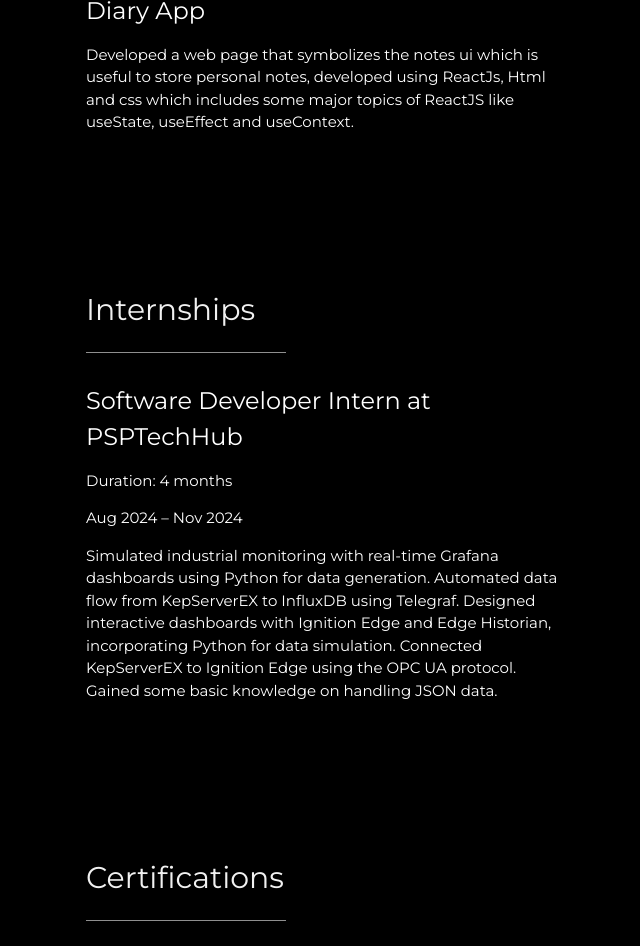
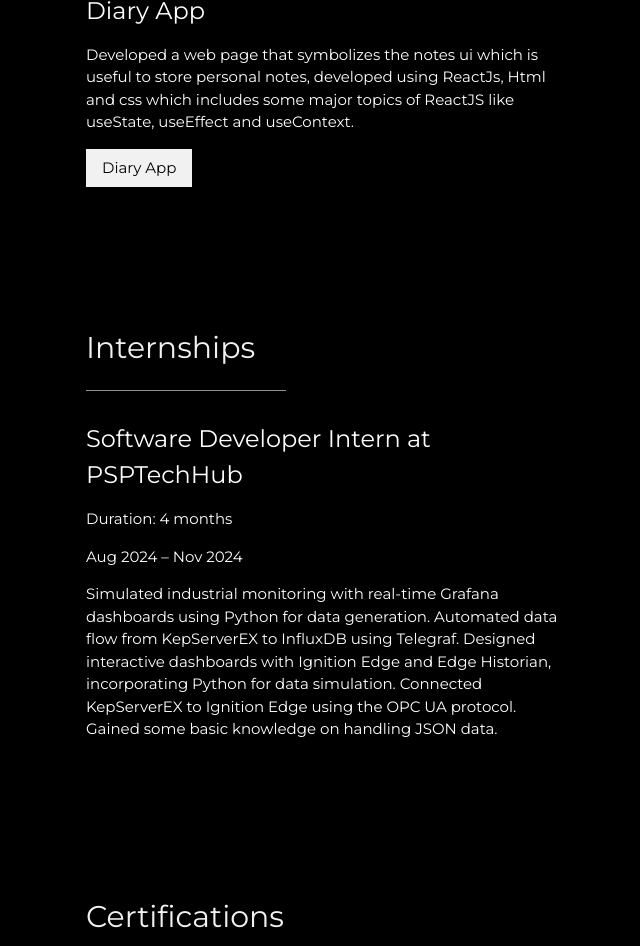
Before and after one commit to rajsri2319/Portfolio, a React (Create React App) app: page / in a window 1280 px wide. Shown: the part 1709-2655 px from the top of the page, without its empty margins (124-764 px from the left). Built offline with nearby package versions, Linux system fonts and the light colour scheme.

Commit message:
Update Projects.js

```diff
--- a/src/components/Projects.js
+++ b/src/components/Projects.js
@@ -28,6 +28,14 @@ function Projects() {
           <p>
             Developed a web page that symbolizes the notes ui which is useful to store personal notes, developed using ReactJs, Html and css which includes some major topics of ReactJS like useState, useEffect and useContext.
           </p>
+          <a
+            href="https://aachi-sriraj-ayengar-diary-app.vercel.app/"
+            target="_blank"
+            rel="noopener noreferrer"
+            className="w3-button w3-light-grey"
+          >
+            Diary App
+          </a>
         </div>
         {/* Add more projects similarly */}
       </div>
```
